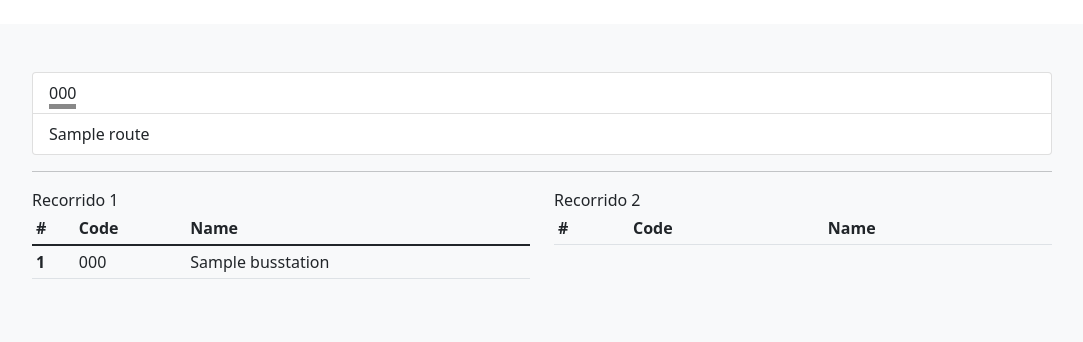
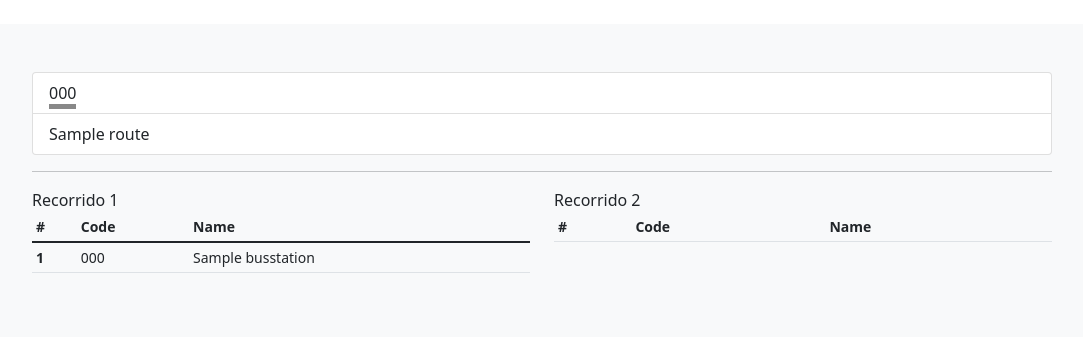
Before and after one commit to cansadadeserfeliz/public_transport, a Django app: page /route/1/ in a window 1280 px wide. Shown: the part 56-398 px from the top of the page, without its empty margins (98-1181 px from the left). Run offline with Django 4.2, Linux system fonts and the light colour scheme; tables that the repository leaves empty hold one stand-in row (values such as "Sample post"); lists and menus that the app fills with data are empty; some libraries are stand-ins or nearby versions.

Commit message:
Text small for stations table

```diff
--- a/routes/templates/routes/route_detail.html
+++ b/routes/templates/routes/route_detail.html
@@ -17,7 +17,7 @@
 {% for route_station_group in route_station_groups %}
   <div class="col">
     <div>Recorrido {{ forloop.counter }}</div>
-    <table class="table table-sm">
+    <table class="table table-sm small">
       <thead>
         <tr>
           <th scope="col">#</th>
```
